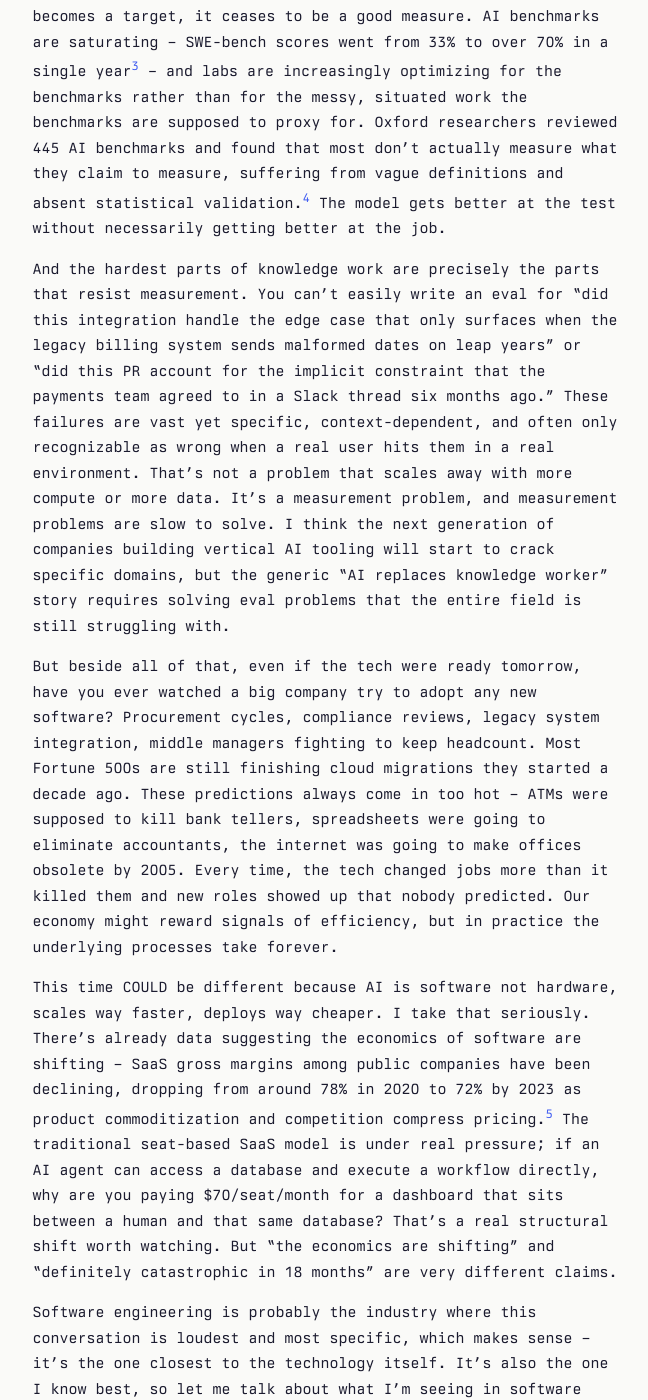
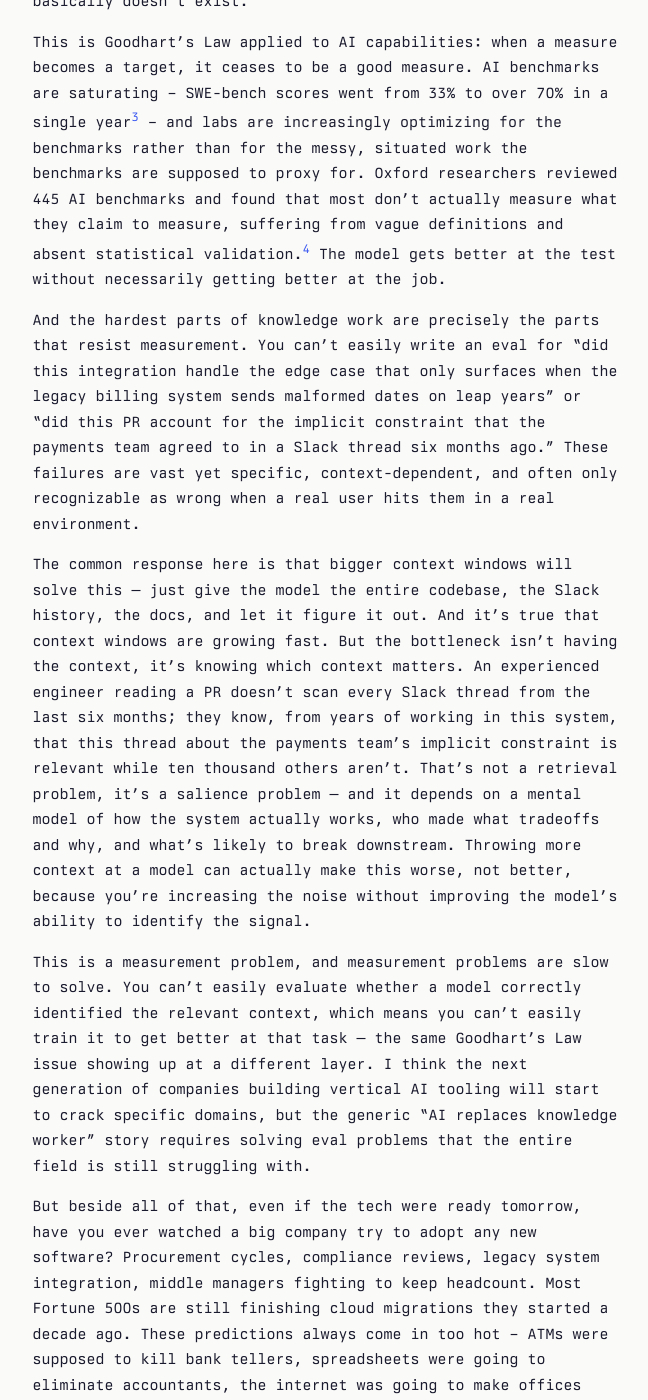
Before and after one commit to dmarticus/dmarticus.github.io, a Jekyll site: the page built from _posts/2026-02-21-contra-yang-et-al.md, in a window 1280 px wide and 1400 px high, scrolled down 1909 px. Shown: the whole window, without its empty margins (165-813 px from the left). Built offline with Jekyll 4.4.1, drawn with Linux system fonts in a browser that asks for light colours; some of the changed text lies outside the part shown.

Commit message:
a few more edits

```diff
--- a/_posts/2026-02-21-contra-yang-et-al.md
+++ b/_posts/2026-02-21-contra-yang-et-al.md
@@ -13,7 +13,7 @@ I think the basic point of Yang's piece is right – white collar work is inform
 
 But his speculations on timelines are pretty insane. "20-50% of 70 million white-collar jobs" gone in "the next several years," millions displaced in 12-18 months – based on what? A conversation with one CEO? Talk about anecdotes laundered into predictions. And while influencers in more tech-native sphere aren't innocent of making these types of claims too (e.g. AI 2027[^1]), the general vibe of this discourse feels like shock and awe over substance. Straight-line extrapolation dressed up as forecasting.
 
-That was my biggest complaint the whole thing, really – the emotional engineering. The timbre. Yang frames someone in his family building a website in minutes as evidence that designers are obsolete, but anyone who ships software knows the demo is maybe 20% of the actual work. He cites mortgage delinquency charts as though AI is already cratering the housing market, but the actual NY Fed data tells a very different story[^2]. He names it "the Fuckening" because it "feels more visceral." He's made a career out of being the UBI politician; he links his book tour dates at the bottom – maybe I'm being uncharitable but it feels like grifting. The whole piece is optimized to make you feel something specific so you'll do something specific, and I think that's worth being explicit about before engaging with the substance.
+That was my biggest complaint the whole thing, really – the emotional engineering. The timbre. Yang frames someone in his family building a website in minutes as evidence that designers are obsolete, but anyone who ships software knows the demo is maybe 20% of the actual work. He cites mortgage delinquency charts as though AI is already cratering the housing market, but the actual NY Fed data tells a very different story[^2]. He names it "the Fuckening" because it "feels more visceral." He's made a career out of being the UBI politician; he links his book tour dates at the bottom. I don't want to be uncharitable, but it's worth noting that Yang's financial incentives are perfectly aligned with maximizing alarm — the scarier the story, the more urgent the book feels, the more relevant the policy proposal becomes. That doesn't make him wrong, but it does mean we should be especially careful about separating the signal from the sales pitch before engaging with the substance.
 
 He also makes the classic non-tech mistake (intentional misdirection?) of framing AI demos like they're real, load-bearing parts of software infrastructure. Yes, someone built a website in minutes. But the demo is maybe 20% (or less) of the actual work; the other 80% is edge cases, integration, compliance, error handling, all the stuff that makes things actually work in production. AI is still bad at that part, and I think there's a meaningful reason it's going to stay bad at it for a while that's worth explaining briefly.
 
@@ -21,7 +21,11 @@ The way these models improve is through evaluation – you need to be able to me
 
 This is Goodhart's Law applied to AI capabilities: when a measure becomes a target, it ceases to be a good measure. AI benchmarks are saturating – SWE-bench scores went from 33% to over 70% in a single year[^3] – and labs are increasingly optimizing for the benchmarks rather than for the messy, situated work the benchmarks are supposed to proxy for. Oxford researchers reviewed 445 AI benchmarks and found that most don't actually measure what they claim to measure, suffering from vague definitions and absent statistical validation.[^4] The model gets better at the test without necessarily getting better at the job.
 
-And the hardest parts of knowledge work are precisely the parts that resist measurement. You can't easily write an eval for "did this integration handle the edge case that only surfaces when the legacy billing system sends malformed dates on leap years" or "did this PR account for the implicit constraint that the payments team agreed to in a Slack thread six months ago." These failures are vast yet specific, context-dependent, and often only recognizable as wrong when a real user hits them in a real environment. That's not a problem that scales away with more compute or more data. It's a measurement problem, and measurement problems are slow to solve. I think the next generation of companies building vertical AI tooling will start to crack specific domains, but the generic "AI replaces knowledge worker" story requires solving eval problems that the entire field is still struggling with.
+And the hardest parts of knowledge work are precisely the parts that resist measurement. You can't easily write an eval for "did this integration handle the edge case that only surfaces when the legacy billing system sends malformed dates on leap years" or "did this PR account for the implicit constraint that the payments team agreed to in a Slack thread six months ago." These failures are vast yet specific, context-dependent, and often only recognizable as wrong when a real user hits them in a real environment.
+
+The common response here is that bigger context windows will solve this — just give the model the entire codebase, the Slack history, the docs, and let it figure it out. And it's true that context windows are growing fast. But the bottleneck isn't having the context, it's knowing which context matters. An experienced engineer reading a PR doesn't scan every Slack thread from the last six months; they know, from years of working in this system, that this thread about the payments team's implicit constraint is relevant while ten thousand others aren't. That's not a retrieval problem, it's a salience problem — and it depends on a mental model of how the system actually works, who made what tradeoffs and why, and what's likely to break downstream. Throwing more context at a model can actually make this worse, not better, because you're increasing the noise without improving the model's ability to identify the signal.
+
+This is a measurement problem, and measurement problems are slow to solve. You can't easily evaluate whether a model correctly identified the relevant context, which means you can't easily train it to get better at that task — the same Goodhart's Law issue showing up at a different layer. I think the next generation of companies building vertical AI tooling will start to crack specific domains, but the generic "AI replaces knowledge worker" story requires solving eval problems that the entire field is still struggling with.
 
 But beside all of that, even if the tech were ready tomorrow, have you ever watched a big company try to adopt any new software? Procurement cycles, compliance reviews, legacy system integration, middle managers fighting to keep headcount. Most Fortune 500s are still finishing cloud migrations they started a decade ago. These predictions always come in too hot – ATMs were supposed to kill bank tellers, spreadsheets were going to eliminate accountants, the internet was going to make offices obsolete by 2005. Every time, the tech changed jobs more than it killed them and new roles showed up that nobody predicted. Our economy might reward signals of efficiency, but in practice the underlying processes take forever.
 
@@ -71,10 +75,12 @@ Maybe I'm coming across as too emotional too. I've read a lot of these doomsday
 
 [^7]: Erik Brynjolfsson, Danielle Li, and Lindsey Raymond, ["Canaries in the Coal Mine? Six Facts about the Recent Decline in Employment for Young Workers"](https://digitaleconomy.stanford.edu/wp-content/uploads/2025/08/Canaries_BrynjolfssonChandarChen.pdf), Stanford Digital Economy Lab, August 2025. See also coverage in [Fortune](https://fortune.com/2025/08/26/stanford-ai-entry-level-jobs-gen-z-erik-brynjolfsson/) and [TIME](https://time.com/7312205/ai-jobs-stanford/).
 
-[^8]: Morgan Stanley, ["AI Adoption Surges Driving Productivity Gains and Job Shifts"](https://www.morganstanley.com/insights/articles/ai-adoption-accelerates-survey-find). Survey of 935 corporate executives across five sectors in the US, Germany, Japan, and Australia.
+[^8]: I want to steelman the counterargument here, because the trajectory is real. Context windows are growing, agents are getting persistent memory across sessions, and the ability of AI to hold larger and larger mental models of a system is improving fast. The gap I'm describing — between writing code and understanding the system the code lives in — will narrow. But I think even with perfect recall, the bottleneck shifts from "can the AI access the relevant information" to "can it figure out which information matters for this specific decision" — which is closer to judgment than memory, and a fundamentally harder capability to build. For now, and I think for a while, that judgment is the thing experienced engineers are actually selling.
 
-[^9]: Challenger, Gray & Christmas, via [CNBC](https://www.cnbc.com/2025/10/22/ai-taking-white-collar-jobs-economists-warn-much-more-in-the-tank.html), October 2025.
+[^9]: Morgan Stanley, ["AI Adoption Surges Driving Productivity Gains and Job Shifts"](https://www.morganstanley.com/insights/articles/ai-adoption-accelerates-survey-find). Survey of 935 corporate executives across five sectors in the US, Germany, Japan, and Australia.
 
-[^10]: World Economic Forum, [Future of Jobs Report 2025](https://www.weforum.org/publications/the-future-of-jobs-report-2025/).
+[^10]: Challenger, Gray & Christmas, via [CNBC](https://www.cnbc.com/2025/10/22/ai-taking-white-collar-jobs-economists-warn-much-more-in-the-tank.html), October 2025.
 
-[^11]: Christopher Stanton, Harvard Business School, via [Harvard Gazette](https://news.harvard.edu/gazette/story/2025/07/will-your-job-survive-ai/), July 2025.
+[^11]: World Economic Forum, [Future of Jobs Report 2025](https://www.weforum.org/publications/the-future-of-jobs-report-2025/).
+
+[^12]: Christopher Stanton, Harvard Business School, via [Harvard Gazette](https://news.harvard.edu/gazette/story/2025/07/will-your-job-survive-ai/), July 2025.
```
Also changed, not shown: other parts of _posts/2026-02-21-contra-yang-et-al.md (+5 -5 lines).
